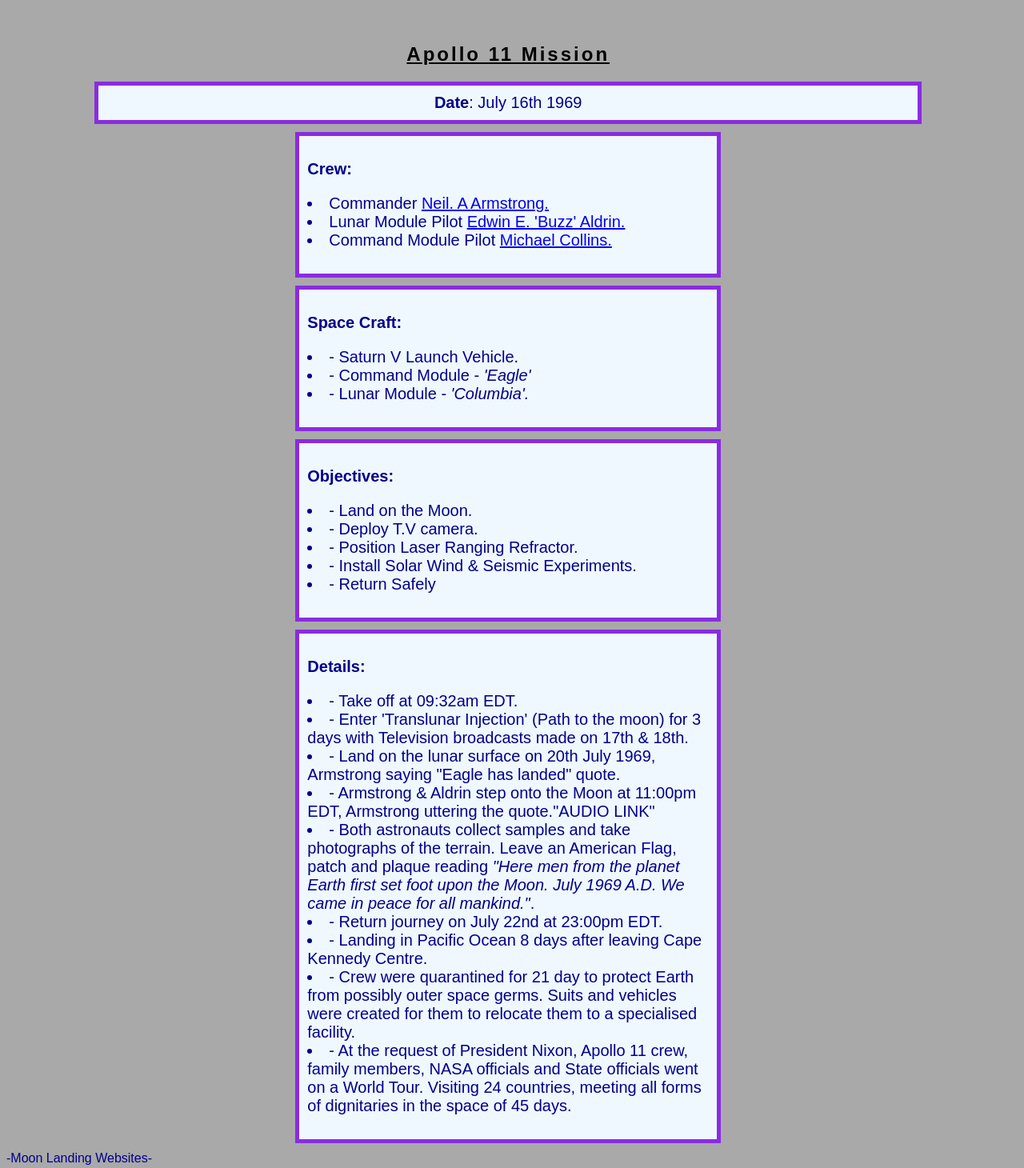
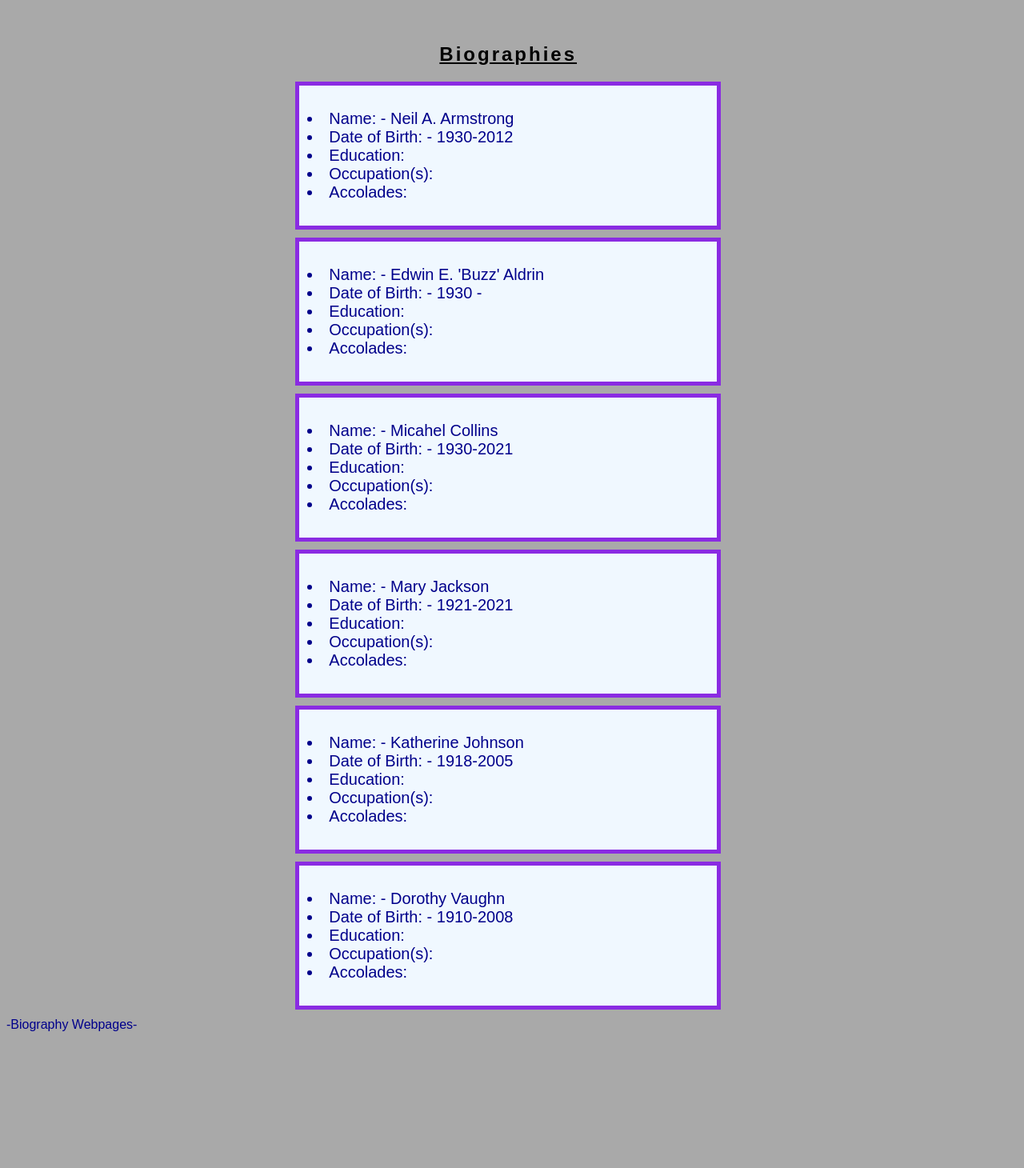
Before and after one commit to mowen-hub/html-css-portfolio1-Moon-Lnding, a plain HTML site: page bio.html in a window 1280 px wide. Shown: the part 760-2220 px from the top of the page at 80% size. After the commit the page ends 2058 px from the top, so only its background shows below. Drawn offline with Linux system fonts and the light colour scheme; a web font is replaced by a local one.

Commit message:
Add text to history.html and structure to bio.html

```diff
--- a/assets/css/style.css
+++ b/assets/css/style.css
@@ -30,6 +30,15 @@ h2 {
     float: center;
 }
 
+h3 {
+    font-family:Tilt Neon, sans-serif;
+    letter-spacing:3px;
+    color:black;
+    text-decoration: underline;
+    text-align: center;
+    float: center;
+}
+
 #logo {
     border: 5px solid #ffd700;
     border-width: 10px;
@@ -51,7 +60,7 @@ h2 {
 
 #menu li {
     float:right;
-    list-style-type:style type none;
+    list-style-type:none;
     margin-right:30px;
 }
 
@@ -91,12 +100,12 @@ h2 {
 
 .text {
     padding:10px;
-    height:100%;
-    width:80%;
+    height:60%;
+    width:40%;
     background-color:aliceblue;
-    text-align: center;
+    text-align: left;
     margin: 10px auto 10px auto;
-    text-align: center;
+    text-align: left;
     font-size: 20px;
     border: 5px solid #8a2be2;
 }
--- a/bio.html
+++ b/bio.html
@@ -36,49 +36,64 @@
         <div id="hero-image"></div>
     </section>
 
-    <h2><strong>Apollo 11 Mission</strong></h2>
+    <h2><strong>Biographies</strong></h2>
 
     <div>
-        <p class="text"><b>Date</b>: July 16th 1969</p>
-    </div>
-    <div>
-        <ul> <p> <b>Crew:</b>
-            <li>Commander <a href="bios.html" title="_Neil A. Armstrong">Neil. A Armstrong.</a></li>
-            <li>Lunar Module Pilot <a href="bios.html" title="_Edwin E. 'Buzz' Aldrin">Edwin E. 'Buzz' Aldrin.</a></li>
-            <li>Command Module Pilot <a href="bios.html" title="_Michael Collins">Michael Collins.</a></li>
+        <ul><p>
+            <li>Name: - Neil A. Armstrong</li>
+            <li>Date of Birth: - 1930-2012</li>
+            <li>Education:  </li>
+            <li>Occupation(s): </li>
+            <li>Accolades:</li>
         </p></ul>
     </div>
     <div>
-        <ul><p><b>Space Craft:</b>
-            <li>- Saturn V Launch Vehicle.</li>
-            <li>- Command Module - <i>'Eagle'</i></li>
-            <li>- Lunar Module - <i>'Columbia'.</i></li>
+        <ul><p>
+            <li>Name: - Edwin E. 'Buzz' Aldrin</li>
+            <li>Date of Birth: - 1930 - </li>
+            <li>Education:  </li>
+            <li>Occupation(s): </li>
+            <li>Accolades:</li>
         </p></ul>
     </div>
     <div>
-        <ul><p><b>Objectives:</b>
-            <li>- Land on the Moon.</li>
-            <li>- Deploy T.V camera.</li>
-            <li>- Position Laser Ranging Refractor.</li>
-            <li>- Install Solar Wind & Seismic Experiments.</li>
-            <li>- Return Safely</li>
+        <ul><p>
+            <li>Name: - Micahel Collins</li>
+            <li>Date of Birth: - 1930-2021</li>
+            <li>Education:  </li>
+            <li>Occupation(s): </li>
+            <li>Accolades:</li>
         </p></ul>
     </div>
     <div>
-        <ul><p><b>Details:</b>
-            <li>- Take off at 09:32am EDT.</li>
-            <li>- Enter 'Translunar Injection' (Path to the moon) for 3 days with Television broadcasts made on 17th & 18th.</li>
-            <li>- Land on the lunar surface on 20th July 1969, Armstrong saying "Eagle has landed" quote.</li>
-            <li>- Armstrong & Aldrin step onto the Moon at 11:00pm EDT, Armstrong uttering the quote."AUDIO LINK"</li>
-            <li>- Both astronauts collect samples and take photographs of the terrain. Leave an American Flag, patch and plaque reading <i>"Here men from the planet Earth first set foot upon the Moon. July 1969 A.D. We came in peace for all mankind."</i>.</li>
-            <li>- Return journey on July 22nd at 23:00pm EDT.</li>
-            <li>- Landing in Pacific Ocean 8 days after leaving Cape Kennedy Centre.</li>
-            <li>- Crew were quarantined for 21 day to protect Earth from possibly outer space germs. Suits and vehicles were created for them to relocate them to a specialised facility.</li>
-            <li>- At the request of President Nixon, Apollo 11 crew, family members, NASA officials and State officials went on a World Tour. Visiting 24 countries, meeting all forms of dignitaries in the space of 45 days.</li>
+        <ul><p>
+            <li>Name: - Mary Jackson</li>
+            <li>Date of Birth: - 1921-2021</li>
+            <li>Education:  </li>
+            <li>Occupation(s): </li>
+            <li>Accolades:</li>
+        </p></ul>
+    </div>
+    <div>
+        <ul><p>
+            <li>Name: - Katherine Johnson</li>
+            <li>Date of Birth: - 1918-2005</li>
+            <li>Education:  </li>
+            <li>Occupation(s): </li>
+            <li>Accolades:</li>
+        </p></ul>
+    </div>
+    <div>
+        <ul><p>
+            <li>Name: - Dorothy Vaughn</li>
+            <li>Date of Birth: - 1910-2008</li>
+            <li>Education:  </li>
+            <li>Occupation(s): </li>
+            <li>Accolades:</li>
         </p></ul>
     </div>
 
 
-    <footer>-Moon Landing Websites-</footer>
+    <footer>-Biography Webpages-</footer>
 </body>
 </html>
```
Also changed, not shown: history.html (+20 -35 lines), index.html (+5 -5 lines).
